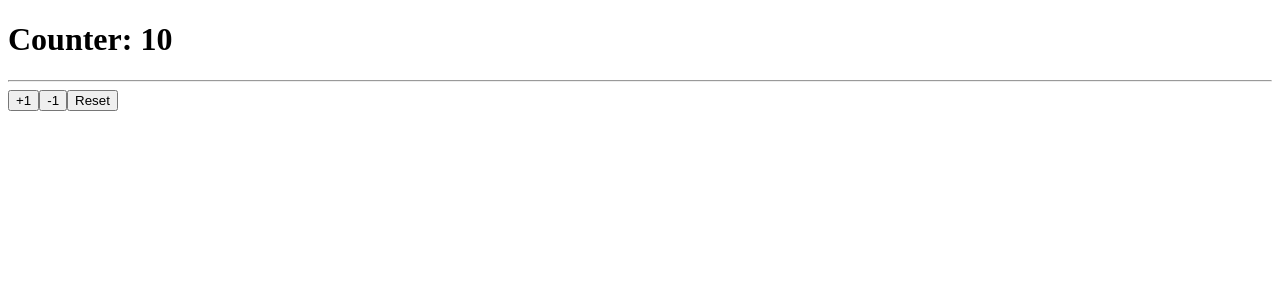
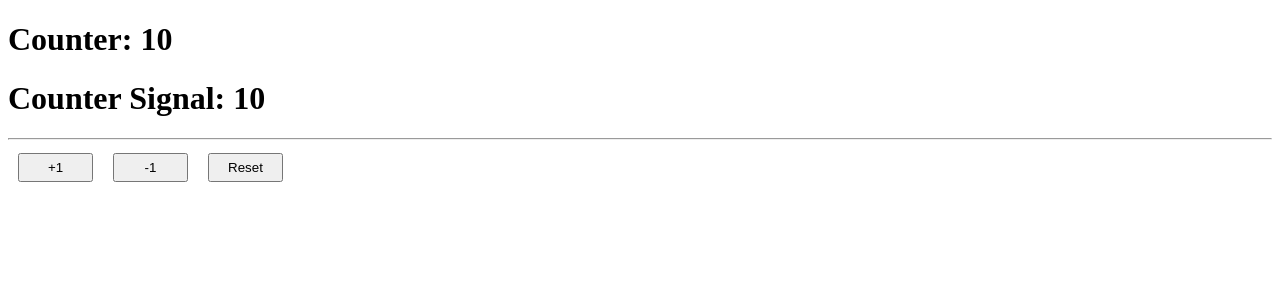
Before and after one commit to Leticia-Orive/angular_2025_udemy, an Angular app in the folder Angular/02-bases/: page / in a window 1280 px wide. Shown: the top 300 px of the page. Built offline with nearby package versions, Linux system fonts and the light colour scheme.

Commit message:
señales

```diff
--- a/Angular/02-bases/src/app/pages/counter/counter-page.component.html
+++ b/Angular/02-bases/src/app/pages/counter/counter-page.component.html
@@ -1,4 +1,5 @@
 <h1> Counter: {{ counter }}</h1>
+<h1>Counter Signal: {{ counterSignal() }}</h1>
 <hr/>
   <button (click)="incrementarOne(1)">+1</button>
   <button (click)="incrementarOne(-1)">-1</button>
--- a/Angular/02-bases/src/app/pages/counter/counter-page.component.ts
+++ b/Angular/02-bases/src/app/pages/counter/counter-page.component.ts
@@ -1,4 +1,4 @@
-import { Component } from "@angular/core";
+import { Component, signal } from "@angular/core";
 
 
 
@@ -6,12 +6,13 @@ import { Component } from "@angular/core";
 @Component({
   selector: 'app-counter',
   templateUrl: './counter-page.component.html',
-  styles: './counter-page.component.css'
+  styleUrls: ['./counter-page.component.css']
 })
 export class CounterPageComponent {
 
   //valor de un contador
   counter = 10;
+  counterSignal = signal(10)
 
   //Metodos
   incrementarOne(value: number) {
@@ -20,9 +21,14 @@ export class CounterPageComponent {
     this.counter = this.counter + value;
     //esta es otra manera de incrementar el contador
     this.counter += value;
+
+    //incrementa el signal del contador
+    //this.counterSignal.set( this.counterSignal() + value );
+    this.counterSignal.update( (current) => current + value );
   }
 
   resetCounter() {
-    this.counter = 10;
+    this.counter = 0;
+    this.counterSignal.set(0);
   }
 }
```
